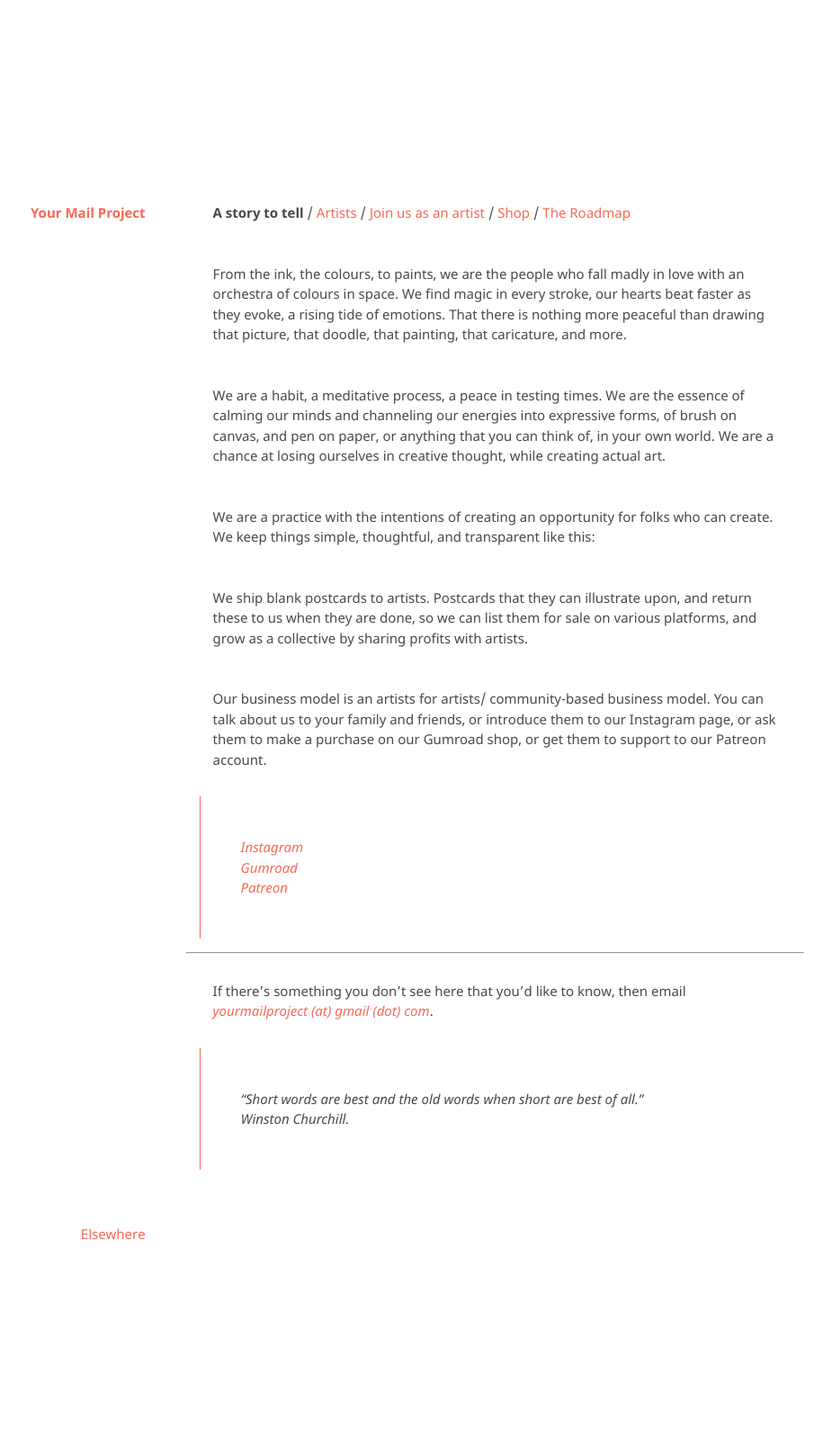
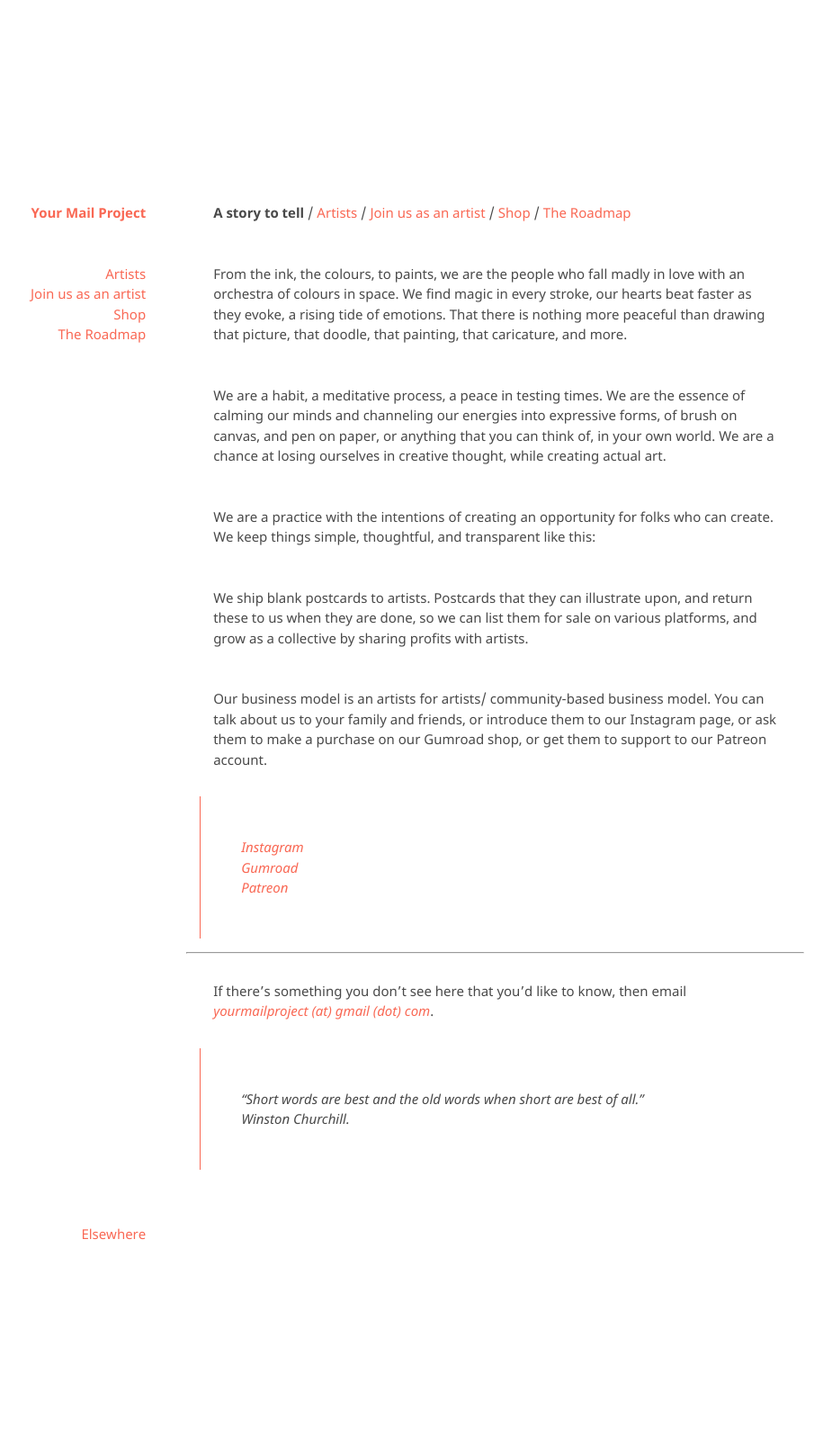
Before and after one commit to kvshvlin/yourmailproject, a Jekyll site: the page built from index.md, in a window 1280 px wide. Shown: the whole page at 90% size, without its empty margins (191-1116 px from the left). Built offline with Jekyll 4.4.1, drawn with Linux system fonts in a browser that asks for light colours; our own code applies the rules of GitHub Pages for plain Markdown files.

Commit message:
Update default.html

```diff
--- a/_layouts/default.html
+++ b/_layouts/default.html
@@ -15,6 +15,12 @@
     <header>
       <div class="grid-item">
         <h1><a href="https://kvshvlin.github.io/yourmailproject">Your Mail Project</a></h1>
+        <p>
+          <a href="https://kvshvl.in/yourmailproject/artists.html">Artists</a><br>
+          <a href="https://kvshvl.in/yourmailproject/joinusasanartist.html">Join us as an artist</a><br>
+          <a href="https://kvshvl.in/yourmailproject/shop.html">Shop</a><br>
+          <a href="https://kvshvl.in/yourmailproject/roadmap.html" target="_blank">The Roadmap</a>
+        </p>
       </div>
     </header>
     <section>
```
